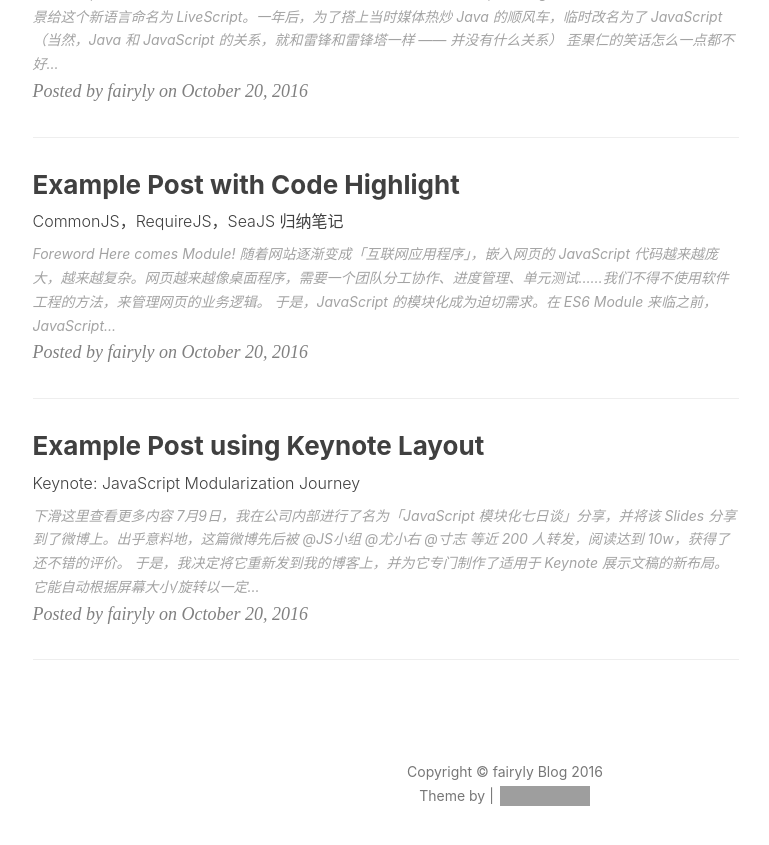
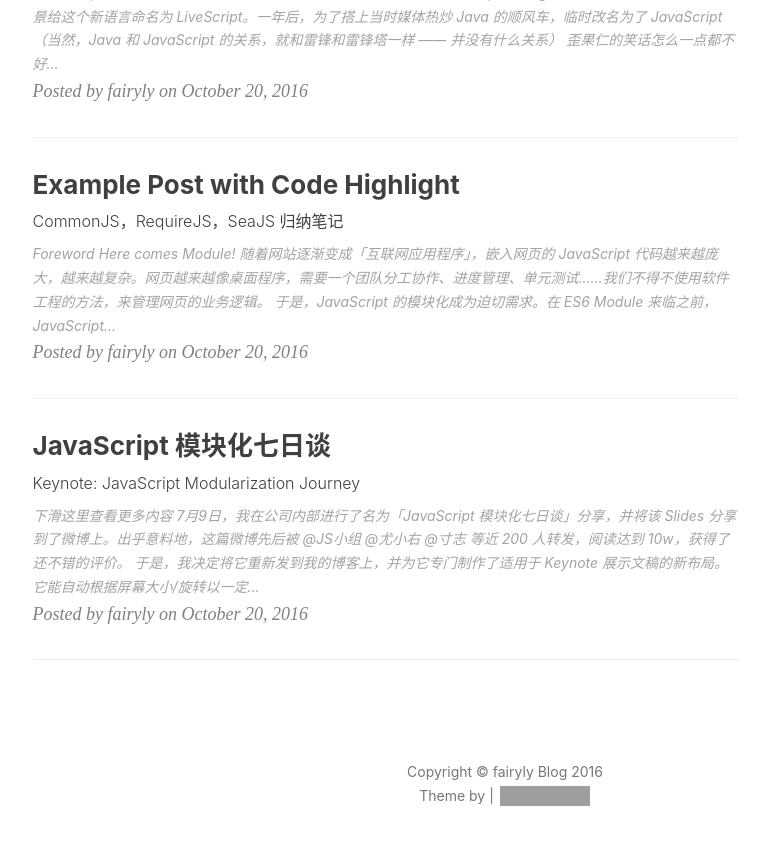
Before and after one commit to fairyly/myblog, a Jekyll site: the page built from index.html, in a window 1280 px wide and 900 px high, scrolled down 1013 px. Shown: the top 845 px of the window, without its empty margins (135-904 px from the left). Built offline with Jekyll 4.4.1, drawn with Linux system fonts in a browser that asks for light colours; nearby versions of some CDN libraries; the list of posts is cut into pages by our own code; comment, search, counter and statistics services are not loaded; grey boxes are pictures that could not be loaded.

Commit message:
Update 2016-10-20-js-module-7day.markdown

```diff
--- a/_posts/2016-10-20-js-module-7day.markdown
+++ b/_posts/2016-10-20-js-module-7day.markdown
@@ -1,8 +1,8 @@
 ---
 layout:     keynote
-title:      "Example Post using Keynote Layout"
+title:      "JavaScript 模块化七日谈"
 subtitle:   "Keynote: JavaScript Modularization Journey"
-iframe:     "http://"
+iframe:     "http://huangxuan.me/js-module-7day/"
 date:       2016-10-20
 author:     "fairyly"
 header-img: "img/post-bg-js-module.jpg"
```
